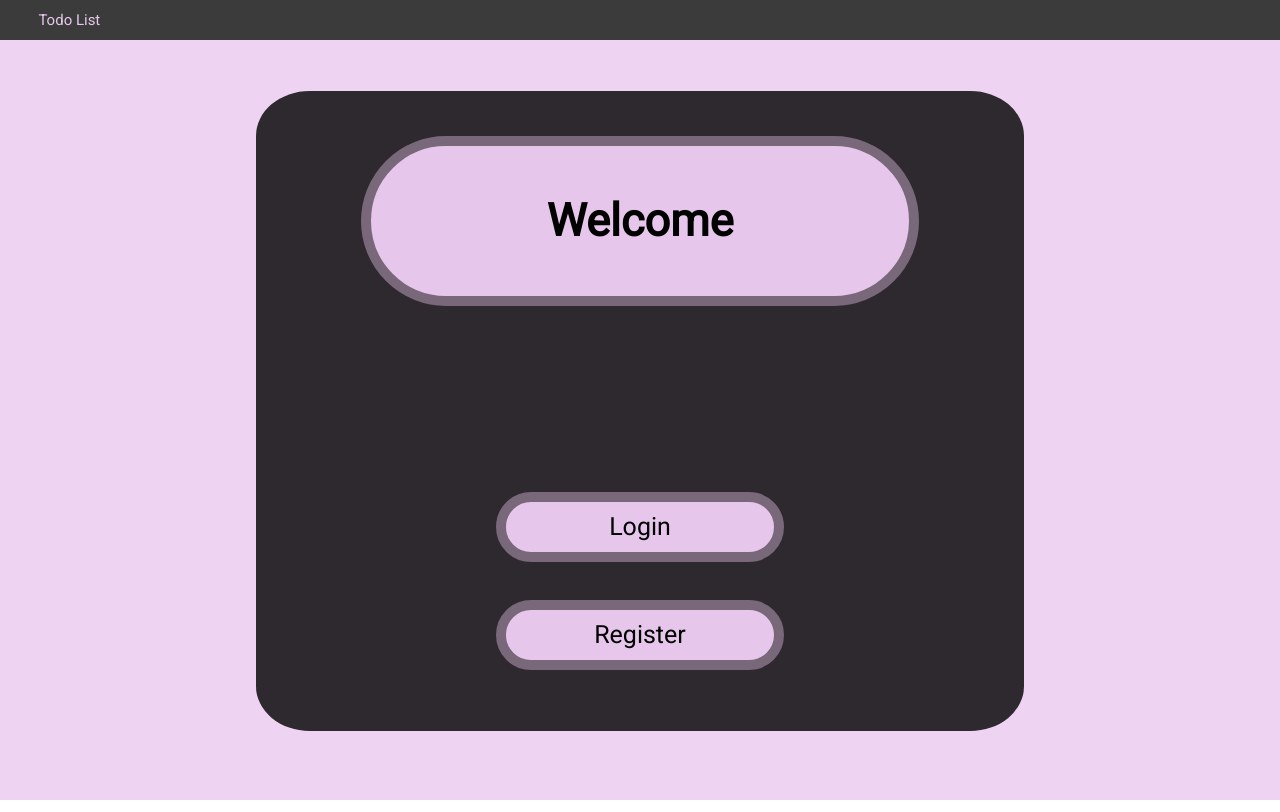
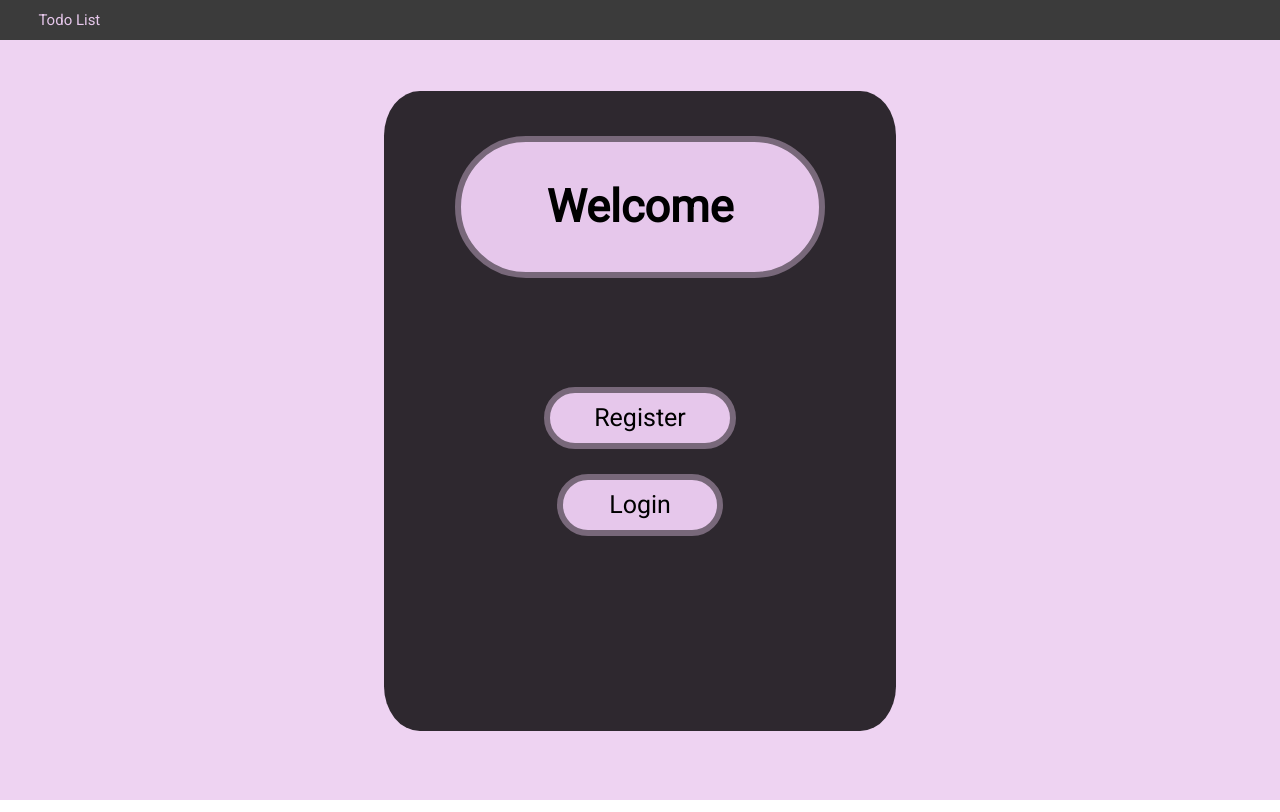
Before and after one commit to Agaxx02/react-todo-list, a React (Create React App) app: page / in a window 1280 px wide. Built offline with nearby package versions, Linux system fonts and the light colour scheme.

Commit message:
Bug with adding todos to new account

```diff
--- a/src/App.css
+++ b/src/App.css
@@ -19,13 +19,13 @@
   text-align: center;
   border-radius: 7%;
   margin: 4% auto 0;
-  width: 60%;
+  width: 40%;
   height: 80vh;
   background-color: #2E282F;
 }
 .buttonContainer{
   height: 40vh;
-  margin-top: 13%;
+  margin-top: 20%;
 }
 #registerButton, #loginButton{
   margin: 5% auto;
@@ -33,19 +33,22 @@
   height: 50px;
   line-height: 50px;
 }
+#loginButton{
+  width: 30%;
+}
 .button{
   background-color: #E6C7EB;
-  border: 10px solid #78687A;
+  border: 6px solid #78687A;
   border-radius: 200px;
 }
 .welcome h1{
   position: relative;
   top: 7%;
   font-size: 4.5em;
-  height: 150px;
+  height: 130px;
   width: 70%;
   margin: 5% auto 0;
-  line-height: 150px;
+  line-height: 130px;
 }
 .welcome a {
   text-decoration: none;
--- a/src/components/Todos.js
+++ b/src/components/Todos.js
@@ -8,6 +8,8 @@ export const Todos = () => {
   const [todoText, setTodoText] = useState("");
   const [credentials] = useContext(CredentialsContext);
   const [filter, setFilter] = useState("uncompleted");
+
+
 
   const persist = (newTodos) => {
     fetch(`http://localhost:4000/todos`, {
@@ -29,17 +31,17 @@ export const Todos = () => {
       },
     })
       .then((response) => response.json())
-      .then((todos) => setTodos(todos));
+      .then((todos) => setTodos(todos.todos));
   }, []);
 
   const addTodo = (e) => {
     e.preventDefault();
     if (!todoText) return;
     const newTodo = { id: uuidv4(), checked: false, text: todoText };
-    const newTodos = [...todos, newTodo];
-    setTodos(newTodos);
+    todos = todos.push(newTodo)
+    setTodos(todos);
     setTodoText("");
-    persist(newTodos);
+    persist(todos);
   };
 
   const toggleTodo = (id) => {
@@ -51,9 +53,11 @@ export const Todos = () => {
   };
 
   const getTodos = () => {
-    return todos.filter((todo) =>
+    return  todos===null || todos===undefined ? [] :
+      todos.filter((todo) =>
       filter === "completed" ? todo.checked : !todo.checked
     );
+
   };
 
   const changeFilter = (newFilter) => {
@@ -61,7 +65,7 @@ export const Todos = () => {
   };
 
   return (
-    <div className='todos'>
+    <div>
       <select value={filter} onChange={(e) => changeFilter(e.target.value)}>
         <option value="completed">Completed</option>
         <option value="uncompleted">Uncompleted</option>
--- a/src/pages/Welcome.js
+++ b/src/pages/Welcome.js
@@ -13,8 +13,8 @@ setCredentials(null)
       {credentials && <button onClick={Logout}>Logout</button>}
         <h1 className='button'>Welcome {credentials && credentials.username}</h1>
         <div className='buttonContainer'>
+        {!credentials && <Link to="/register" className='button' id='registerButton'>Register</Link>}
         {!credentials && <Link to="/login" className='button' id='loginButton'>Login</Link>}
-        {!credentials && <Link to="/register" className='button' id='registerButton'>Register</Link>}
         {credentials && <Todos />}
         </div>
     </div>
```
